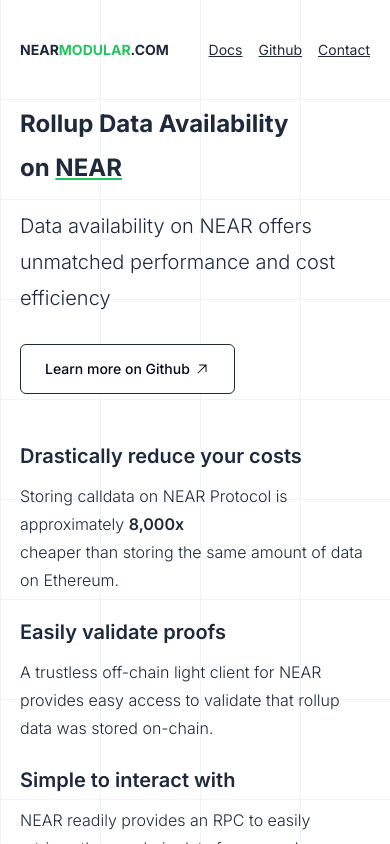
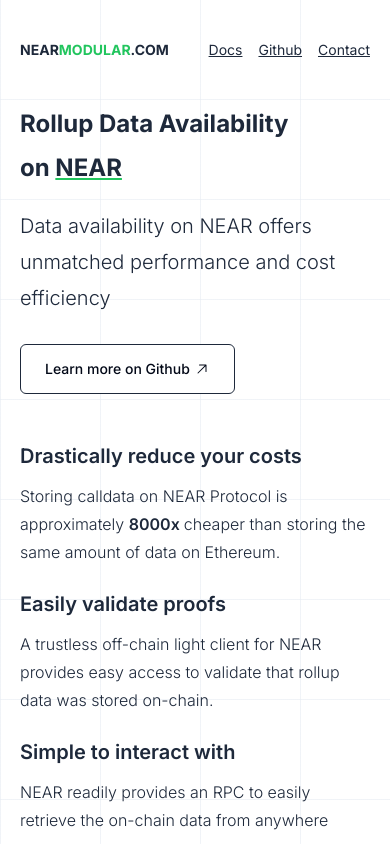
Before and after one commit to near/modules, a Next.js app: page / in a window 390 px wide. Shown: the top 844 px of the page. Built offline with nearby package versions, Linux system fonts and the light colour scheme; no server answers.

Commit message:
no animate on mobile

```diff
--- a/components/pages/home.tsx
+++ b/components/pages/home.tsx
@@ -118,16 +118,20 @@
             <p className="font-light text-slate-800 my-3 leading-7">
               Storing calldata on NEAR Protocol is
               approximately{" "}
+              <span className="hidden lg:inline">
                 <span className="font-semibold">
                   <CountUp
-                  start={1000}
+                    start={1}
                     end={8000 || 0}
                     duration={2.5}
                     separator=","
                   />
-                x
+                  x <br />
                 </span>
-              <br />
+              </span>
+              <span className="font-semibold inline lg:hidden">
+                8000x{" "}
+              </span>
               cheaper than storing the same amount of data
               on Ethereum.
             </p>
```
Lines whose indentation alone changed are shown as unchanged.
